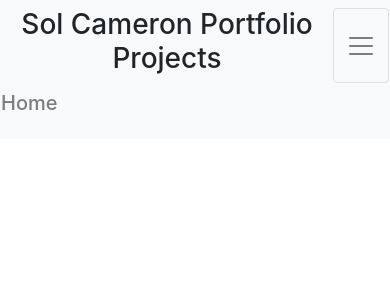
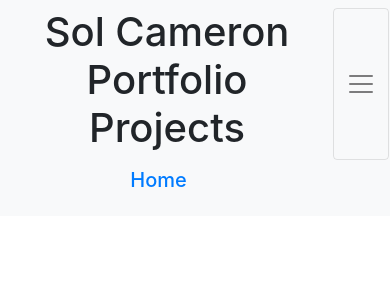
Before and after one commit to SolJCam/python_website, a Django app: page /portfolio/projects in a window 390 px wide, after a click that opens the changed part. Shown: the top 300 px of the page. Run offline with Django 3.2, Linux system fonts and the light colour scheme; data that the repository does not hold is empty; some libraries are stand-ins or nearby versions.

Commit message:
inreased title size; centered and updated nav color

```diff
--- a/projects/static/projects/css/styles.css
+++ b/projects/static/projects/css/styles.css
@@ -124,6 +124,14 @@
 
     #navbar-items {
         width: 100%;
+    }
+
+    #proj_img {
+        max-width: 100%;
+    }
+
+    #img_cont {
+        max-width: 50%;
     }
   }
 
--- a/projects/templates/base.html
+++ b/projects/templates/base.html
@@ -6,19 +6,19 @@
     <div class="container">
       <div class="row" id="navbar-items">
         <!-- <div class="col offst-3"> -->
-          <h3 class="col text-center">Sol Cameron Portfolio Projects</h3>
+          <h1 class="col text-center">Sol Cameron Portfolio Projects</h1>
           <button class="navbar-toggler" type="button" data-toggle="collapse" data-target="#navbarSupportedContent" aria-controls="navbarSupportedContent" aria-expanded="false" aria-label="Toggle navigation">
             <span class="navbar-toggler-icon"></span>
           </button>
           <div class="w-100"></div>
           <div class="collapse navbar-collapse" id="navbarSupportedContent">
-            <ul class="navbar-nav mr-auto">
+            <ul class="offset-4 navbar-nav mr-auto">
               <li class="nav-item active">
-                <h5><a class="nav-link" href="{% url 'site_index' %}">Home</a></h5>
+                <a class="nav-link" href="{% url 'site_index' %}"><h5 class="text-primary">Home</h5></a>
               </li>
               {% for project in projects %}
               <li class="nav-item">
-                <h5><a class="nav-link" href="{% url 'project_index' %}">{{ project.title }}</a></h5>
+                <a class="nav-link" href="{% url 'project_index' %}"><h5 class="text-primary">{{ project.title }}</h5></a>
               </li>
               {% endfor %}
             </ul>
```
Also changed, not shown: projects/templates/project_index.html (+0 -14 lines).
